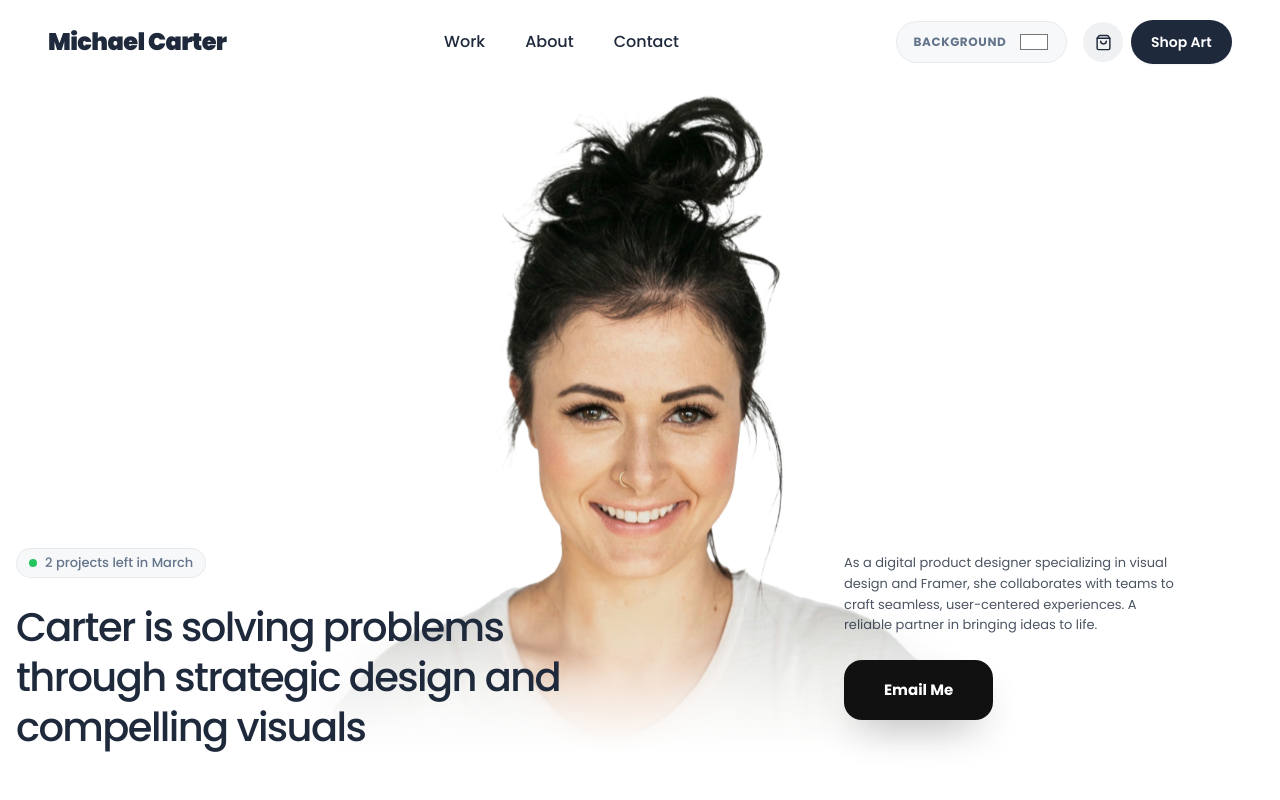
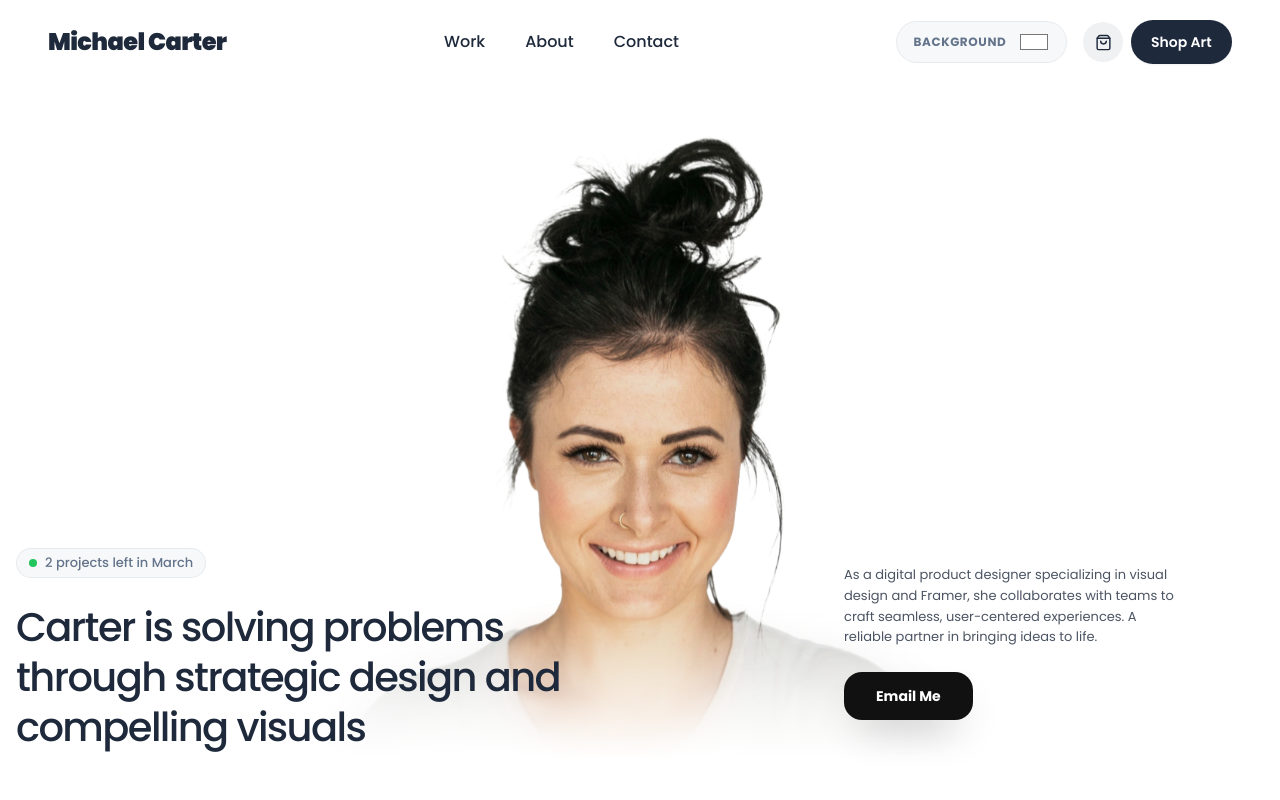
Before and after one commit to Janiya-99/Artist-web, a Vue app: page / in a window 1280 px wide. Shown: the top 800 px of the page. Built offline with nearby package versions, Linux system fonts and the light colour scheme; the HTML template or start-up script is replaced by a standard one.

Commit message:
style: final hero refinements for image, button, and headline spacing

```diff
--- a/src/App.vue
+++ b/src/App.vue
@@ -413,7 +413,7 @@ const money = new Intl.NumberFormat('en-US', {
     <main>
       <section class="artist-hero relative flex flex-col pt-32 lg:h-screen lg:justify-end lg:pb-20 overflow-hidden" :style="{ backgroundColor: bgColor }">
         <div
-          class="hero-image-wrap pointer-events-none absolute bottom-0 left-1/2 z-0 h-[50vh] max-h-[1200px] min-h-[420px] w-[95vw] max-w-[780px] -translate-x-1/2 overflow-hidden sm:h-[82vh] sm:w-[70vw] lg:h-[104vh] lg:w-[48vw]"
+          class="hero-image-wrap pointer-events-none absolute bottom-0 left-1/2 z-0 h-[50vh] max-h-[1200px] min-h-[420px] w-[95vw] max-w-[780px] -translate-x-1/2 overflow-hidden sm:h-[82vh] sm:w-[70vw] lg:h-[104vh] lg:w-[48vw] lg:translate-y-[5%]"
         >
           <img
             class="hero-image h-full w-full object-contain object-bottom"
@@ -426,23 +426,18 @@ const money = new Intl.NumberFormat('en-US', {
         <div class="page-shell z-10 w-full lg:-translate-x-4 lg:translate-y-8">
           <div class="flex flex-col items-start justify-between gap-12 lg:flex-row lg:items-end">
             <!-- Left: Headline and Status -->
-            <div class="hero-copy w-full max-w-2xl text-left">
+            <div class="hero-copy w-full max-w-2xl text-left lg:pr-8">
               <div class="hero-mask-line mb-6">
                 <div class="hero-mask-content inline-flex items-center gap-2 rounded-full border border-slate/10 bg-slate/5 px-3 py-1.5 text-xs font-medium text-slate sm:text-[13px]">
-                  <span class="h-2 w-2 rounded-full bg-accent"></span>
+                  <span class="relative flex h-2 w-2">
+                    <span class="absolute inline-flex h-full w-full animate-ping rounded-full bg-accent opacity-75"></span>
+                    <span class="relative inline-flex h-2 w-2 rounded-full bg-accent"></span>
+                  </span>
                   2 projects left in March
                 </div>
               </div>
               <h1 class="hero-title text-ink">
-                <span class="hero-mask-line">
-                  <span class="hero-mask-content">Carter is solving problems</span>
-                </span>
-                <span class="hero-mask-line">
-                  <span class="hero-mask-content">through strategic design and</span>
-                </span>
-                <span class="hero-mask-line">
-                  <span class="hero-mask-content">compelling visuals</span>
-                </span>
+                Carter is solving problems through strategic design and compelling visuals
               </h1>
             </div>
 
@@ -454,7 +449,7 @@ const money = new Intl.NumberFormat('en-US', {
                   she collaborates with teams to craft seamless, user-centered experiences.
                   A reliable partner in bringing ideas to life.
                 </p>
-                <a class="pill magnetic inline-block rounded-[18px] bg-[#111111] px-10 py-5 text-[15px] font-bold text-white shadow-[0_20px_40px_-15px_rgba(0,0,0,0.3)] transition hover:bg-accent" href="mailto:hello@carterstudio.example">
+                <a class="pill magnetic inline-block rounded-[18px] bg-[#111111] px-8 py-3.5 text-[14px] font-bold text-white shadow-[0_20px_40px_-15px_rgba(0,0,0,0.3)] transition hover:bg-accent" href="mailto:hello@carterstudio.example">
                   Email Me
                 </a>
               </div>
```
